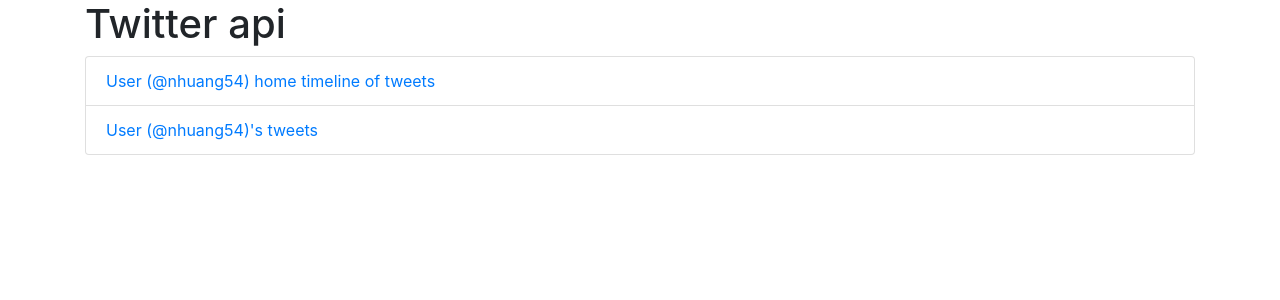
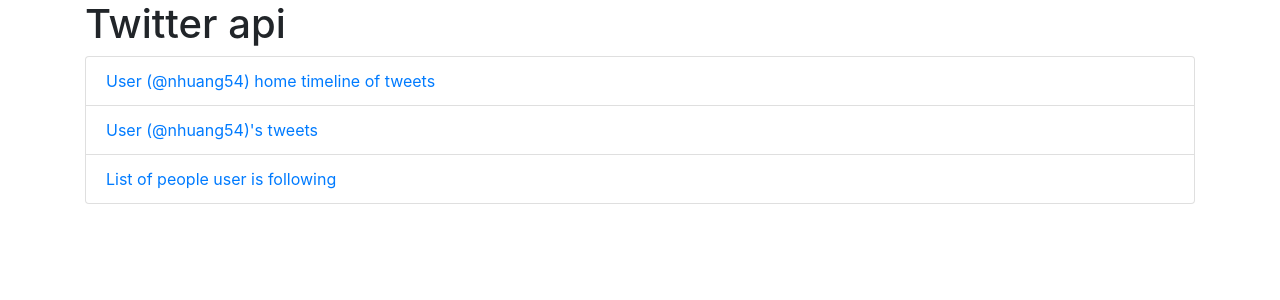
Before and after one commit to sahils57/CS-411-Project, a Flask app: page /twitter in a window 1280 px wide. Shown: the part 56-356 px from the top of the page. Run offline with Flask 2, Linux system fonts and the light colour scheme; some libraries are stand-ins or nearby versions.

Commit message:
adding following section

```diff
--- a/CS411_teamassignment3/app.py
+++ b/CS411_teamassignment3/app.py
@@ -26,10 +26,11 @@
 b = api.GetUserTimeline(screen_name='nhuang54')
 user_timeline = [i.text for i in b]
 
+c = api.GetFriends()
+follows = [i.screen_name for i in c]
 
 
-statuses = api.GetUserTimeline(screen_name='yell0wu')
-status = [s.text for s in statuses]
+#print(following)
 
 Articles = Articles()
 
@@ -61,6 +62,9 @@
 def usertimeline():
     return render_template('usertimeline.html', tweets = user_timeline)
 
+@app.route('/twitter/following')
+def following():
+    return render_template('following.html', follows = follows)
 
 if __name__ == '__main__':
     app.run(debug=True)
--- a/CS411_teamassignment3/templates/hometimeline.html
+++ b/CS411_teamassignment3/templates/hometimeline.html
@@ -1,6 +1,7 @@
 {% extends 'layout.html' %}
 
 {% block body %}
+<h1> User's timeline </h1>
 <ul class="list-group">
   {% for tweet in tweets %}
     <li class="list-group-item">@{{tweet[1]}}: {{tweet[0]}}</li>
--- a/CS411_teamassignment3/templates/twitter.html
+++ b/CS411_teamassignment3/templates/twitter.html
@@ -5,5 +5,6 @@
 <ul class="list-group">
   <li class="list-group-item"><a href="twitter/hometimeline"> User (@nhuang54) home timeline of tweets</a></li>
   <li class="list-group-item"><a href="twitter/usertimeline"> User (@nhuang54)'s tweets</a></li>
+  <li class="list-group-item"><a href="twitter/following"> List of people user is following </a></li>
 </ul>
 {% endblock %}
--- a/CS411_teamassignment3/templates/usertimeline.html
+++ b/CS411_teamassignment3/templates/usertimeline.html
@@ -1,6 +1,7 @@
 {% extends 'layout.html' %}
 
 {% block body %}
+<h1> User's posts </h1>
 <ul class="list-group">
   {% for tweet in tweets %}
     <li class="list-group-item">{{tweet}}</li>
```
Also changed, not shown: CS411_teamassignment3/templates/following.html (added, +10 -0 lines).
